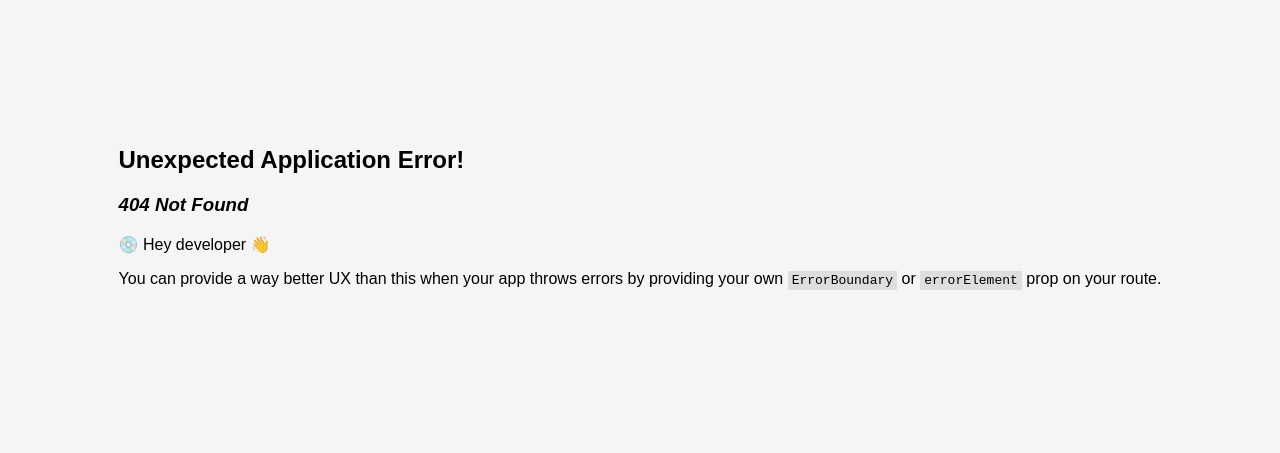
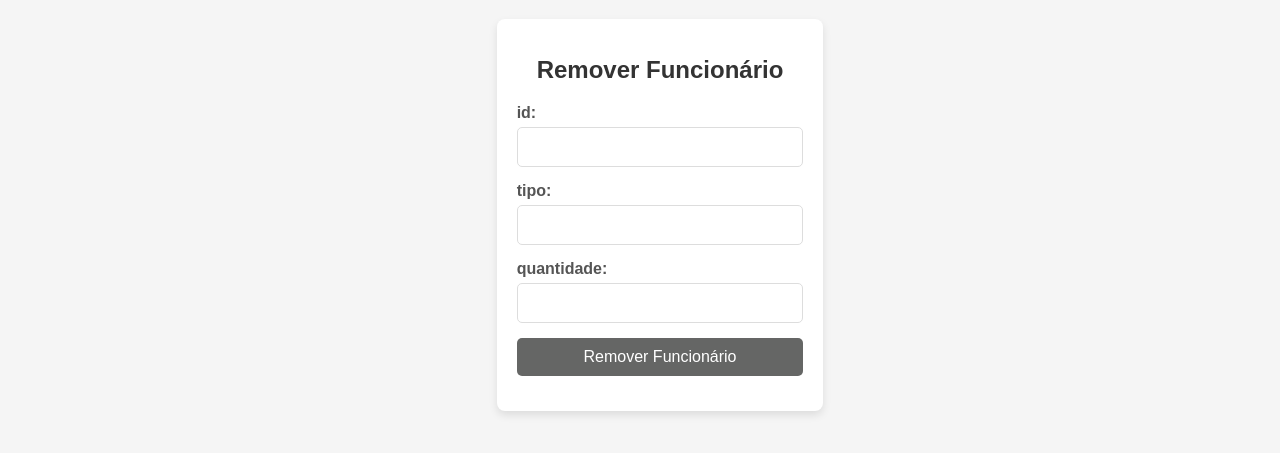
Before and after one commit to bibiarevalo/sistema_GEPI_front, a React (Vite) app: page /excluirEpi in a window 1280 px wide. Before the commit this address had no page. Shown: the part 185-638 px from the top of the page. Built offline with nearby package versions, Linux system fonts and the light colour scheme.

Commit message:
feat: add pagina de exclusão de epi

```diff
--- a/src/main.jsx
+++ b/src/main.jsx
@@ -5,14 +5,16 @@ import ExclusaoFuncionario from './pages/ExclusaoFuncionario'
 import EdicaoFuncionario from './pages/EdicaoFuncionario'
 import CadastroEpi from './pages/CadastroEpi'
 import EditarEpi from './pages/EdicaoEpi'
+import ExclusaoEpi from './pages/ExclusaoEpi'
 import './index.css'
 
 const paginas = createBrowserRouter([
   { path: '/', element: <CadastroFuncionario /> },
   { path: '/excluir', element: <ExclusaoFuncionario /> },
   { path: '/edicao', element: <EdicaoFuncionario /> },
-  {path: '/cadastroEpi', element:<CadastroEpi/>},
-   {path: '/edicaoEpi', element:<EditarEpi/>},
+  { path: '/cadastroEpi', element: <CadastroEpi /> },
+  { path: '/edicaoEpi', element: <EditarEpi /> },
+  { path: '/excluirEpi', element: <ExclusaoEpi /> },
 ])
 
 createRoot(document.getElementById('root')).render(
--- a/src/pages/exclusaoEpi.jsx
+++ b/src/pages/exclusaoEpi.jsx
@@ -0,0 +1,84 @@
+import axios from 'axios';
+import { useState } from 'react';
+
+const ExclusaoEpi = () => {
+    const [tipo, setTipo] = useState('');
+    const [id, setId] = useState('');
+    const [quantidade, setQuantidade] = useState('');
+
+    const removerFuncionarioHandler = async (e) => {
+        e.preventDefault();
+
+        const url = `http://localhost:6969/epis/remover/${id}`;
+
+        try {
+            const resposta = await axios.delete(url);
+
+            if (resposta.quantidade === 200) {
+                setQuantidade('Funcionário removido com sucesso!');
+                setTipo('');
+                setId('');
+            } else {
+                setQuantidade('Erro ao remover o funcionário.');
+            }
+        } catch (error) {
+            console.error("Erro ao remover funcionário:", error);
+            setQuantidade('Erro ao remover o funcionário, tente novamente.');
+        }
+    };
+
+    return (
+        <div className="form-container">
+            <h1>Remover Funcionário</h1>
+            <form onSubmit={removerFuncionarioHandler}>
+
+
+                <div className="form-group">
+                    <label htmlFor="id">id:</label>
+                    <input
+                        type="text"
+                        name="id"
+                        id="id"
+                        value={id}
+                        onChange={(e) => setId(e.target.value)}
+                        required
+                    />
+                </div>
+
+                <div className="form-group">
+                    <label htmlFor="tipo">tipo:</label>
+                    <input
+                        type="text"
+                        name="tipo"
+                        id="tipo"
+                        value={tipo}
+                        onChange={(e) => setTipo(e.target.value)}
+                        required
+                    />
+                </div>
+
+                <div className="form-group">
+                    <label htmlFor="quantidade">quantidade:</label>
+                    <input
+                        type="text"
+                        name="quantidade"
+                        id="quantidade"
+                        value={quantidade}
+                        onChange={(e) => setQuantidade(e.target.value)}
+                        required
+                    />
+                </div>
+
+
+
+                <div className="form-group">
+                    <button type="submit">Remover Funcionário</button>
+                </div>
+            </form>
+
+            {quantidade && <p>{quantidade}</p>}
+        </div>
+    );
+};
+
+export default ExclusaoEpi;
```
